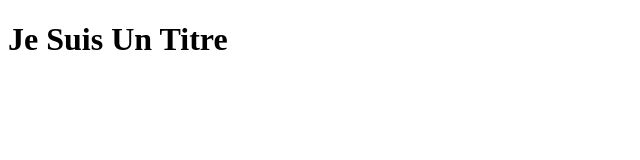
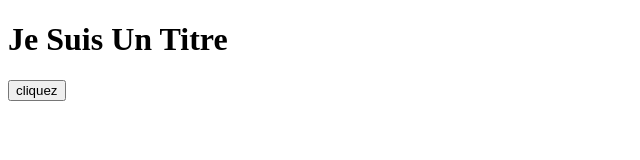
Before and after one commit to WendelWeb/Index, a plain HTML site: page index.html in a window 1280 px wide. Shown: the whole page, without its empty margins (0-640 px from the left). Drawn offline with Linux system fonts and the light colour scheme.

Commit message:
ajout dun boutton

```diff
--- a/index.html
+++ b/index.html
@@ -7,5 +7,6 @@
 </head>
 <body>
     <h1>Je Suis Un Titre</h1>
+    <button>cliquez</button>
 </body>
 </html>
```
